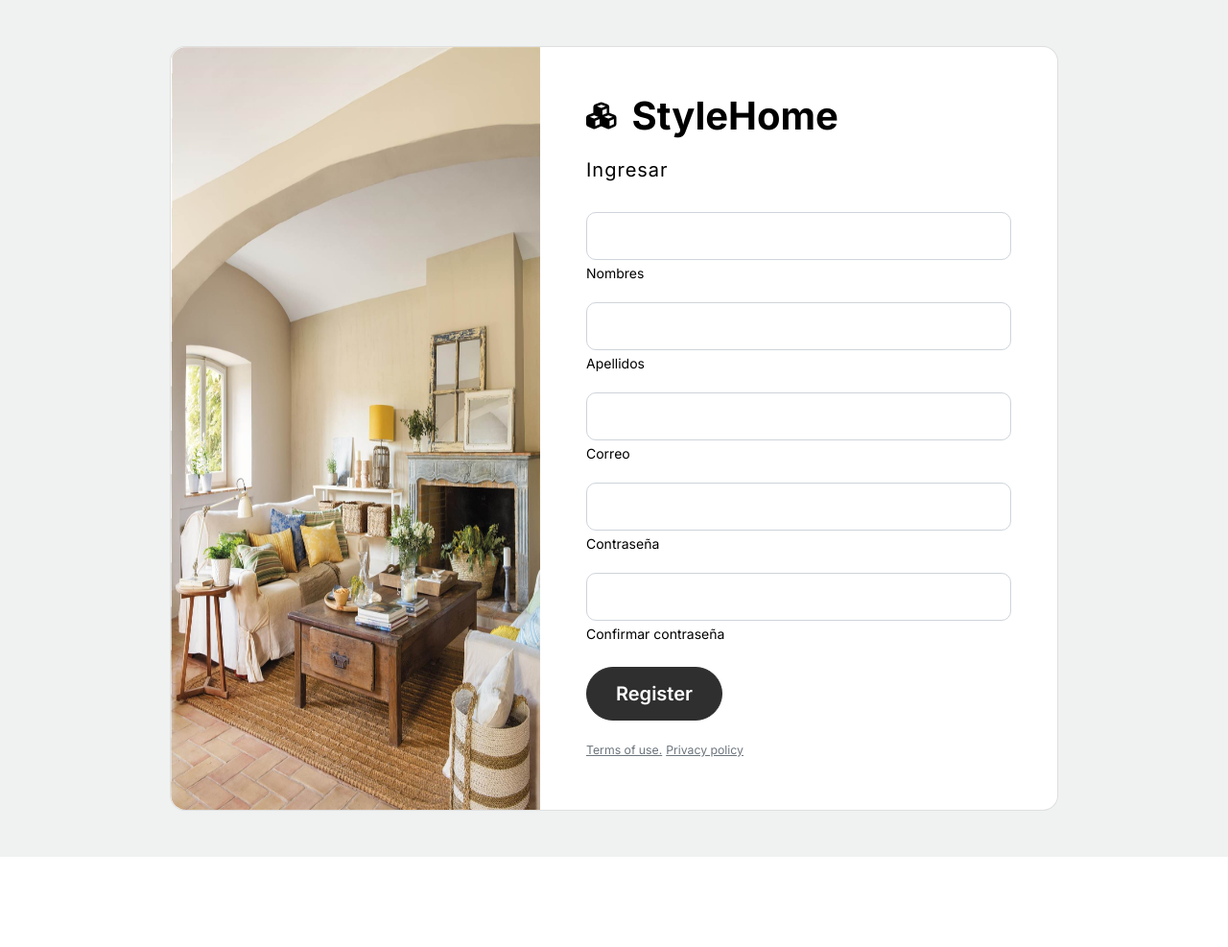
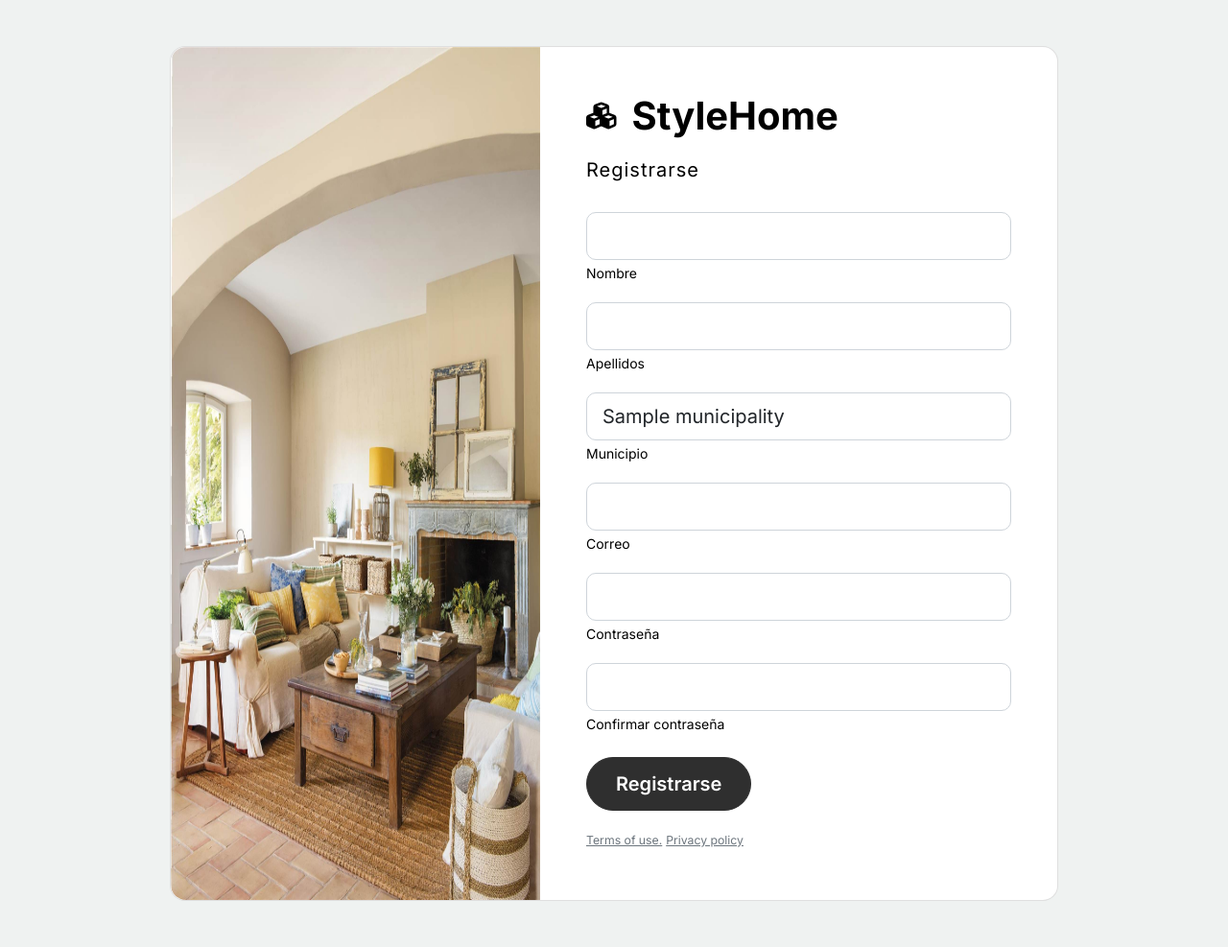
Before and after one commit to AlexOT03/StyleHome, a Django app: page /register/ in a window 1280 px wide. Shown: the part 94-1081 px from the top of the page at 96% size. Before the commit the page ends 987 px from the top, so only its background shows below. Run offline with Django 5.2, Linux system fonts and the light colour scheme; tables that the repository leaves empty hold one stand-in row (values such as "Sample post"); some libraries are stand-ins or nearby versions.

Commit message:
rgb,login,register

```diff
--- a/stylehome/apps/client/templates/register.html
+++ b/stylehome/apps/client/templates/register.html
@@ -20,49 +20,59 @@ Register
             <div class="col-md-6 col-lg-7 d-flex align-items-center">
               <div class="card-body p-4 p-lg-5 text-black">
 
-                <form>
-
+                <form method="get" action="{% url 'register_user' %}">
+                  {% csrf_token %}
                   <div class="d-flex align-items-center mb-3 pb-1">
                       <i class="fas fa-cubes fa-2x me-3"></i>
                       <span class="h1 fw-bold mb-0">StyleHome</span>
                   </div>
 
-                  <h5 class="fw-normal mb-3 pb-3" style="letter-spacing: 1px;">Ingresar</h5>
+                  <h5 class="fw-normal mb-3 pb-3" style="letter-spacing: 1px;">Registrarse</h5>
 
                   <div data-mdb-input-init class="form-outline mb-2">
-                      <input type="text" id="form2Example21" class="form-control form-control-lg" />
-                      <label class="form-label" for="form2Example21">Nombres</label>
+                      <input name="name" type="text" id="form2Example21" class="form-control form-control-lg" />
+                      <label class="form-label" for="form2Example21" name="name">Nombre</label>
                   </div>
 
                   <div data-mdb-input-init class="form-outline mb-2">
-                        <input type="text" id="form2Example22" class="form-control form-control-lg" />
-                        <label class="form-label" for="form2Example22">Apellidos</label>
-                    </div>
-
-
-                    <div data-mdb-input-init class="form-outline mb-2">
-                      <input type="email" id="form2Example17" class="form-control form-control-lg" />
-                      <label class="form-label" for="form2Example17">Correo</label>
+                      <input name="last_name" type="text" id="form2Example22" class="form-control form-control-lg" />
+                      <label class="form-label" for="form2Example22"  name="last_name">Apellidos</label>
                   </div>
 
                   <div data-mdb-input-init class="form-outline mb-2">
-                      <input type="password" id="form2Example23" class="form-control form-control-lg" />
-                      <label class="form-label" for="form2Example23">Contraseña</label>
+                    <select name="municipality" id="form2Example25" class="form-control form-control-lg">
+                        {% for municipality in municipalities %}
+                            <option value="{{ municipality.id }}">{{ municipality.name }}</option>
+                        {% endfor %}
+                    </select>
+                    <label class="form-label" for="form2Example25">Municipio</label>
                 </div>
 
                   <div data-mdb-input-init class="form-outline mb-2">
-                      <input type="password" id="form2Example24" class="form-control form-control-lg" />
-                      <label class="form-label" for="form2Example24">Confirmar contraseña</label>
+                      <input name="email" type="email" id="form2Example17" class="form-control form-control-lg" />
+                      <label class="form-label" for="form2Example17" name="email" >Correo</label>
+                  </div>
+
+                  <div data-mdb-input-init class="form-outline mb-2">
+                      <input name="password" type="password" id="form2Example23" class="form-control form-control-lg" />
+                      <label class="form-label" for="form2Example23" name="password">Contraseña</label>
+                  </div>
+
+                  <div data-mdb-input-init class="form-outline mb-2">
+                      <input name="confirmed_password" type="password" id="form2Example24" class="form-control form-control-lg" />
+                      <label class="form-label" for="form2Example24" name="confirmed_password" >Confirmar contraseña</label>
                   </div>
 
                   <div class="pt-1 mb-3">
-                    <a href="{% url 'profile' %}"><button data-mdb-button-init data-mdb-ripple-init
-                        class="btn btn-dark btn-lg btn-block" type="button">Register</button></a>
+                      <button data-mdb-button-init data-mdb-ripple-init
+                          class="btn btn-dark btn-lg btn-block" type="submit">Registrarse</button>
                   </div>
 
                   <a href="#!" class="small text-muted">Terms of use.</a>
                   <a href="#!" class="small text-muted">Privacy policy</a>
               </form>
+
+
 
               </div>
             </div>
--- a/stylehome/apps/client/urls.py
+++ b/stylehome/apps/client/urls.py
@@ -6,4 +6,6 @@ urlpatterns = [
     path('register/', views.RegisterView.as_view(), name='register'),
     path('profile/', views.ProfileView.as_view(), name='profile'),
 
+    path('post/', views.post, name='post'),
+    path('register_user/', views.register, name='register_user'),
 ]
--- a/stylehome/apps/client/views.py
+++ b/stylehome/apps/client/views.py
@@ -1,5 +1,7 @@
-from django.shortcuts import render
+from django.shortcuts import render,redirect
 from django.views.generic import TemplateView
+from stylehome.apps.client.models import User,Municipality
+from django.contrib import messages
 
 # Create your views here.
 class LoginView(TemplateView):
@@ -10,6 +12,24 @@ class LoginView(TemplateView):
         context = super().get_context_data(**kwargs)
         return context
 
+def post(request):
+    print("post")
+    if request.method == 'POST':
+        email = request.POST.get('email')
+        password = request.POST.get('password')
+        print(email, password)
+
+        if email and password:
+            try:
+                user = User.objects.get(email=email, password=password)
+                request.session['user_id'] = user.id
+                messages.success(request, 'Login successful')
+                return redirect('profile')
+            except user.DoesNotExist:
+                messages.error(request, 'Invalid email or password')
+
+    return render(request, 'login.html')
+
 
 class RegisterView(TemplateView):
     """ Register page view """
@@ -17,7 +37,36 @@ class RegisterView(TemplateView):
 
     def get_context_data(self, **kwargs):
         context = super().get_context_data(**kwargs)
+        municipalities = Municipality.objects.all()
+        context['municipalities'] = municipalities
         return context
+
+def register(request):
+    print("Aqui tor")
+    if request.method == 'GET':
+        name = request.GET.get('name')
+        last_name = request.GET.get('last_name')
+        email = request.GET.get('email')
+        password = request.GET.get('password')
+        confirmed_password = request.GET.get('confirmed_password')
+        municipality = request.GET.get('municipality')
+
+        print(f"Datos recibidos - Nombre: {name}, Apellidos: {last_name}, Correo: {email}, Contraseña: {password}")
+
+        if password != confirmed_password:
+            messages.error(request, 'Las contraseñas no coinciden')
+            return render(request, 'register.html')
+
+        if User.objects.filter(email=email).exists():
+            messages.error(request, 'El correo ya está registrado')
+            return render(request, 'register.html')
+
+        user = User.objects.create(municipality=municipality, first_name=name, last_name=last_name, email=email, password=password)
+        messages.success(request, 'Registro exitoso')
+        return redirect('login')
+
+    municipalities = Municipality.objects.all()
+    return render(request, 'register.html', {'municipalities': municipalities})
 
 class ProfileView(TemplateView):
     """ profile page view """
@@ -25,4 +74,7 @@ class ProfileView(TemplateView):
 
     def get_context_data(self, **kwargs):
         context = super().get_context_data(**kwargs)
+        user = self.request.user
+        print(user)
+        context['user'] = user
         return context
--- a/stylehome/apps/shop/templates/shop.html
+++ b/stylehome/apps/shop/templates/shop.html
@@ -87,7 +87,7 @@ Shop
 		</div>
 	</aside>
 	<article>
-		<h2 class="mb-5">Dormitorio</h2>
+		<h2 class="mb-5">Productos</h2>
 		<div class="row">
 			{% for product in products %}
 			<div class="col-12 col-md-4 col-lg-3 mb-3">
```
Also changed, not shown: stylehome/apps/client/templates/login.html (+19 -19 lines), stylehome/apps/client/templates/profile.html (+79 -1 lines), stylehome/apps/shop/models.py (+10 -0 lines), products/repiza1.jpg (added), stylehome/apps/client/migrations/0002_alter_user_municipality.py (added), stylehome/apps/shop/migrations/0002_color_hex_code.py (added). Lines whose indentation alone changed are shown as unchanged.
